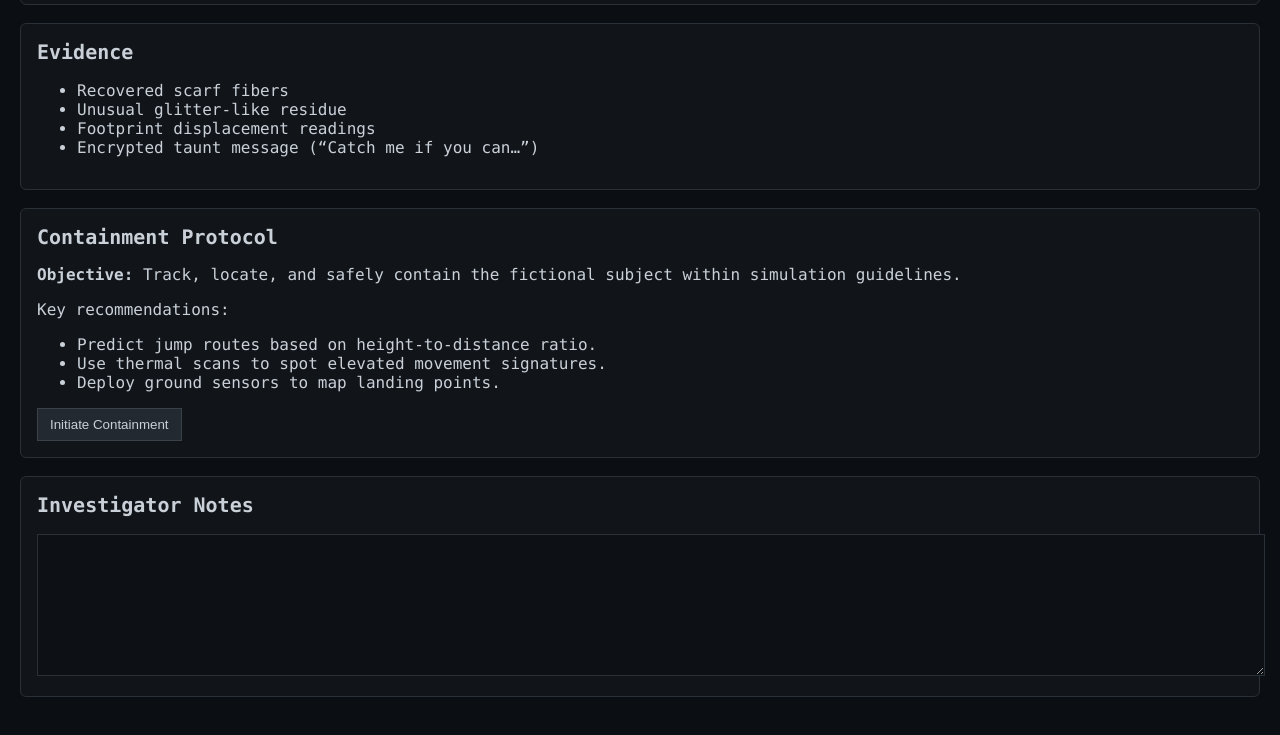
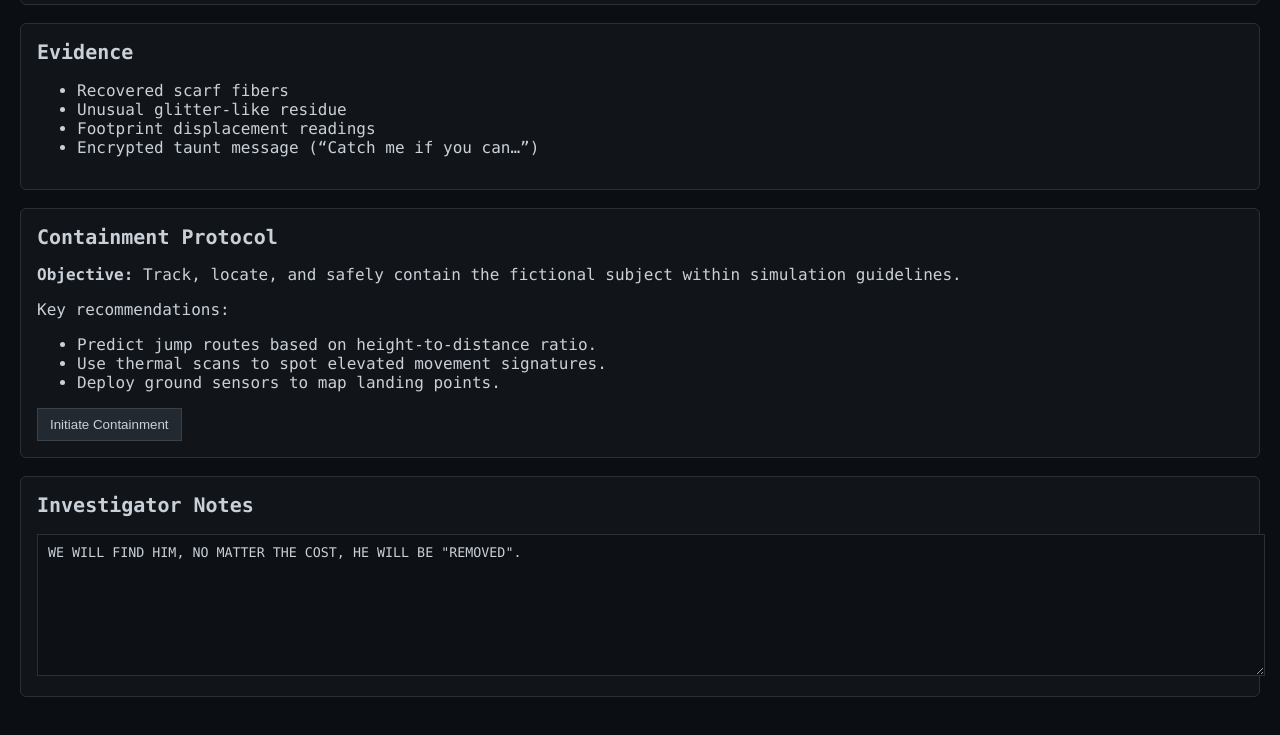
Before and after one commit to XynX7214/JJBG, a plain HTML site: page index.html in a window 1280 px wide. Shown: the part 753-1488 px from the top of the page. Drawn offline with Linux system fonts and the light colour scheme.

Commit message:
Update index.html

```diff
--- a/index.html
+++ b/index.html
@@ -106,7 +106,7 @@
 
   <div class="card">
     <h2>Investigator Notes</h2>
-    <textarea style="width:100%;height:120px;background:#0d1014;border:1px solid #2a3037;color:#c9d0d8;padding:10px;font-family:Consolas,monospace;"></textarea>
+    <textarea style="width:100%;height:120px;background:#0d1014;border:1px solid #2a3037;color:#c9d0d8;padding:10px;font-family:Consolas,monospace;">WE WILL FIND HIM, NO MATTER THE COST, HE WILL BE "REMOVED".</textarea>
   </div>
 
 </body>
```
